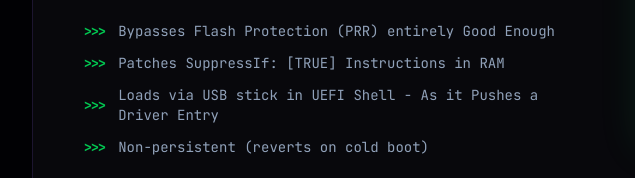
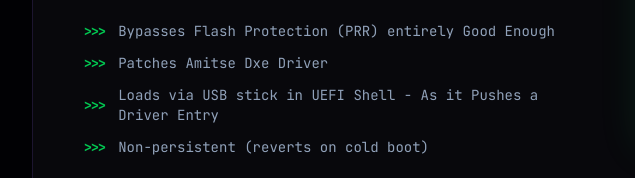
Before and after one commit to Askysoul/Hp_Bios_Unlock, a plain HTML site: page index.html in a window 1280 px wide. Shown: the part 5875-6053 px from the top of the page, 0-635 px from the left. Drawn offline with nearby package versions, Linux system fonts and the light colour scheme.

Commit message:
Update patch description in index.html
slight fix

```diff
--- a/index.html
+++ b/index.html
@@ -781,7 +781,7 @@
                                 </li>
                                 <li class="flex items-center gap-3">
                                     <span class="text-green-500 font-bold">>>></span>
-                                    Patches SuppressIf: [TRUE] Instructions in RAM
+                                    Patches Amitse Dxe Driver
                                 </li>
                                 <li class="flex items-center gap-3">
                                     <span class="text-green-500 font-bold">>>></span>
```
